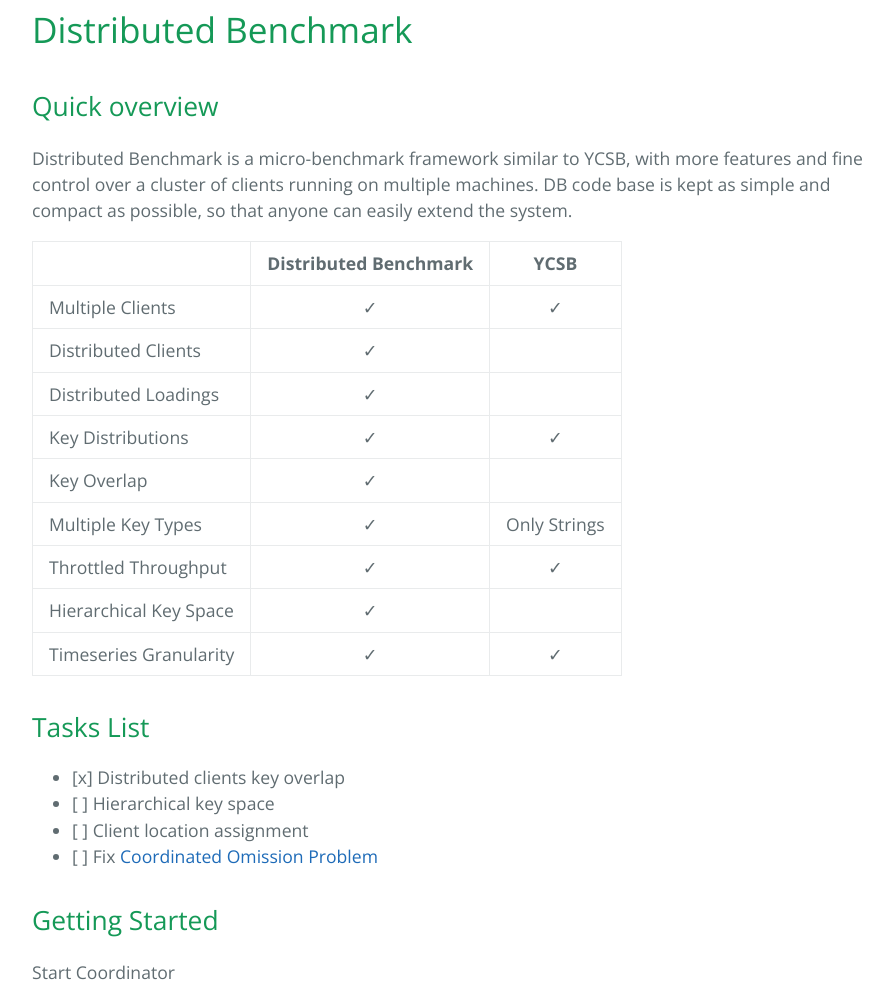
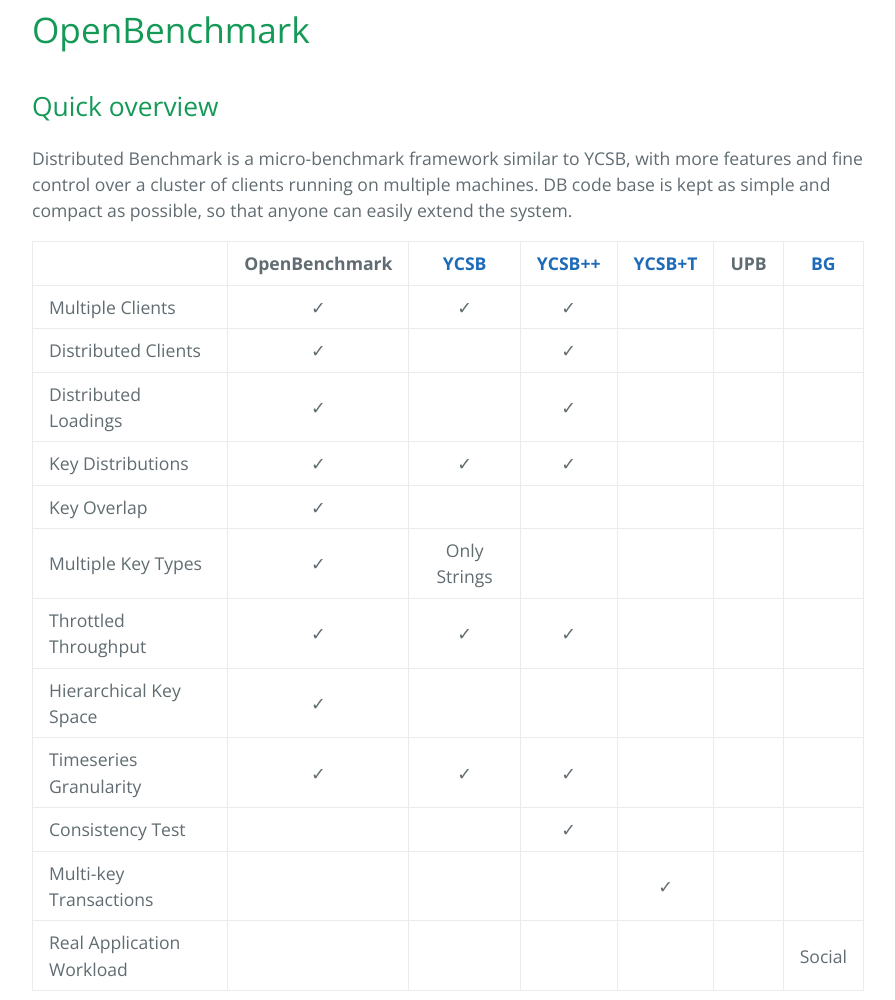
Before and after one commit to ailidani/benchmark, a plain HTML site: page index.html in a window 1280 px wide. Shown: the part 412-1412 px from the top of the page, without its empty margins (192-1087 px from the left). Drawn offline with nearby package versions, Linux system fonts and the light colour scheme.

```diff
--- a/index.html
+++ b/index.html
@@ -20,7 +20,7 @@
 
     <section class="main-content">
       <h1>
-<a id="distributed-benchmark" class="anchor" href="#distributed-benchmark" aria-hidden="true"><span aria-hidden="true" class="octicon octicon-link"></span></a>Distributed Benchmark</h1>
+<a id="openbenchmark" class="anchor" href="#openbenchmark" aria-hidden="true"><span aria-hidden="true" class="octicon octicon-link"></span></a>OpenBenchmark</h1>
 
 <h2>
 <a id="quick-overview" class="anchor" href="#quick-overview" aria-hidden="true"><span aria-hidden="true" class="octicon octicon-link"></span></a>Quick overview</h2>
@@ -32,8 +32,12 @@
 <thead>
 <tr>
 <th></th>
-<th align="center">Distributed Benchmark</th>
-<th align="center">YCSB</th>
+<th align="center">OpenBenchmark</th>
+<th align="center"><a href="https://github.com/brianfrankcooper/YCSB">YCSB</a></th>
+<th align="center"><a href="http://www.pdl.cmu.edu/ycsb++/">YCSB++</a></th>
+<th align="center"><a href="https://github.com/brianfrankcooper/YCSB/pull/169">YCSB+T</a></th>
+<th align="center">UPB</th>
+<th align="center"><a href="http://bgbenchmark.org/BG/">BG</a></th>
 </tr>
 </thead>
 <tbody>
@@ -41,46 +45,109 @@
 <td>Multiple Clients</td>
 <td align="center">✓</td>
 <td align="center">✓</td>
+<td align="center">✓</td>
+<td align="center"></td>
+<td align="center"></td>
+<td align="center"></td>
 </tr>
 <tr>
 <td>Distributed Clients</td>
 <td align="center">✓</td>
+<td align="center"></td>
+<td align="center">✓</td>
+<td align="center"></td>
+<td align="center"></td>
 <td align="center"></td>
 </tr>
 <tr>
 <td>Distributed Loadings</td>
 <td align="center">✓</td>
 <td align="center"></td>
+<td align="center">✓</td>
+<td align="center"></td>
+<td align="center"></td>
+<td align="center"></td>
 </tr>
 <tr>
 <td>Key Distributions</td>
 <td align="center">✓</td>
 <td align="center">✓</td>
+<td align="center">✓</td>
+<td align="center"></td>
+<td align="center"></td>
+<td align="center"></td>
 </tr>
 <tr>
 <td>Key Overlap</td>
 <td align="center">✓</td>
+<td align="center"></td>
+<td align="center"></td>
+<td align="center"></td>
+<td align="center"></td>
 <td align="center"></td>
 </tr>
 <tr>
 <td>Multiple Key Types</td>
 <td align="center">✓</td>
 <td align="center">Only Strings</td>
+<td align="center"></td>
+<td align="center"></td>
+<td align="center"></td>
+<td align="center"></td>
 </tr>
 <tr>
 <td>Throttled Throughput</td>
 <td align="center">✓</td>
 <td align="center">✓</td>
+<td align="center">✓</td>
+<td align="center"></td>
+<td align="center"></td>
+<td align="center"></td>
 </tr>
 <tr>
 <td>Hierarchical Key Space</td>
 <td align="center">✓</td>
+<td align="center"></td>
+<td align="center"></td>
+<td align="center"></td>
+<td align="center"></td>
 <td align="center"></td>
 </tr>
 <tr>
 <td>Timeseries Granularity</td>
 <td align="center">✓</td>
 <td align="center">✓</td>
+<td align="center">✓</td>
+<td align="center"></td>
+<td align="center"></td>
+<td align="center"></td>
+</tr>
+<tr>
+<td>Consistency Test</td>
+<td align="center"></td>
+<td align="center"></td>
+<td align="center">✓</td>
+<td align="center"></td>
+<td align="center"></td>
+<td align="center"></td>
+</tr>
+<tr>
+<td>Multi-key Transactions</td>
+<td align="center"></td>
+<td align="center"></td>
+<td align="center"></td>
+<td align="center">✓</td>
+<td align="center"></td>
+<td align="center"></td>
+</tr>
+<tr>
+<td>Real Application Workload</td>
+<td align="center"></td>
+<td align="center"></td>
+<td align="center"></td>
+<td align="center"></td>
+<td align="center"></td>
+<td align="center">Social</td>
 </tr>
 </tbody>
 </table>
```
Also changed, not shown: params.json (+1 -1 lines).
